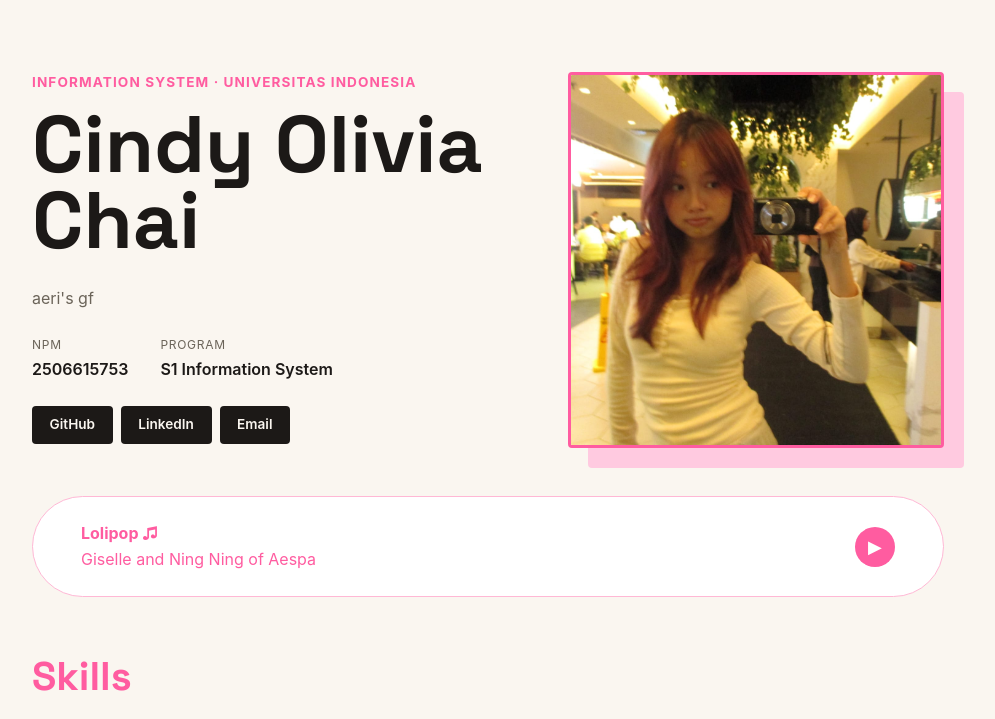
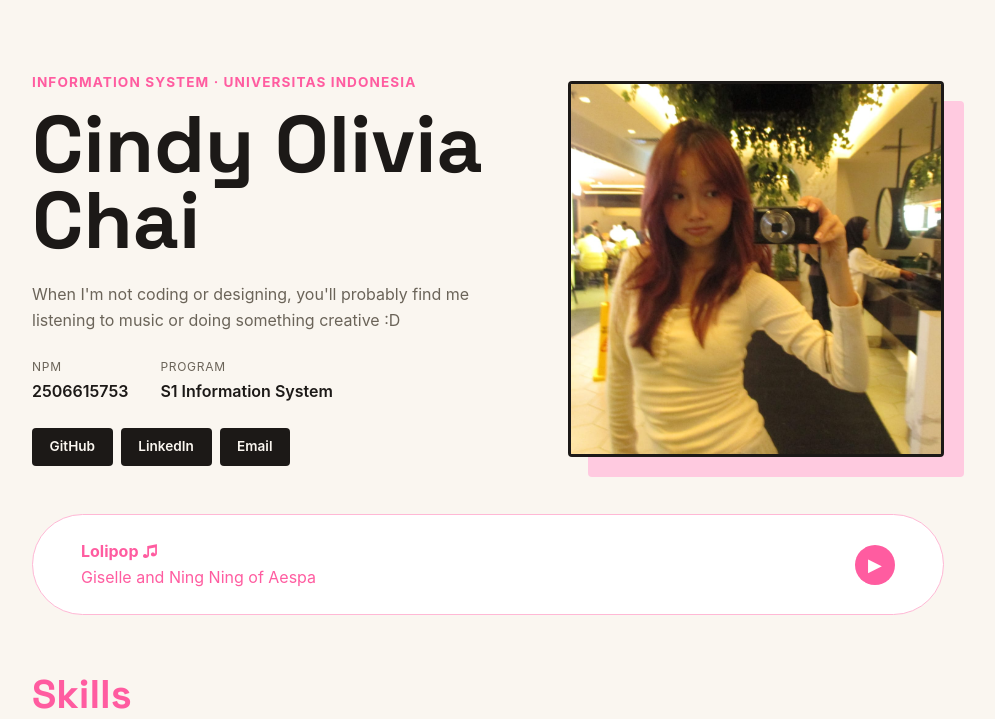
Before and after one commit to nowuqse/myportofolio, a Django app: page / in a window 1280 px wide. Shown: the part 74-793 px from the top of the page, without its empty margins (152-1147 px from the left). Run offline with Django 5.2, Linux system fonts and the light colour scheme.

Commit message:
fix: fix song play button

```diff
--- a/static/css/style.css
+++ b/static/css/style.css
@@ -100,6 +100,7 @@ h1, .brand {
     color: var(--text-muted);
     max-width: 480px;
     margin-bottom: 1.5rem;
+
 }
 
 .meta-list {
@@ -167,7 +168,7 @@ h1, .brand {
     aspect-ratio: 1 / 1;
     object-fit: cover;
     border-radius: var(--radius);
-    border: 3px solid var(--accent-dark);
+    border: 3px solid var(--ink);
 }
 
 .site-footer {
--- a/templates/index.html
+++ b/templates/index.html
@@ -32,7 +32,7 @@
                     <img class="avatar" src="/static/img/cindyhaha.jpeg" alt="Photo of Cindy">
                 </div>
                 <div class="hero-details">
-                    <p class="bio">aeri's gf</p>
+                    <p class="bio">When I'm not coding or designing, you'll probably find me listening to music or doing something creative :D</p>
                     <dl class="meta-list">
                         <div class="meta-row">
                             <dt>NPM</dt>
@@ -69,7 +69,7 @@
                     </button>
 
                     <audio id="song">
-                        <source src="/static/audio/lolipop.mp3" type="audio/mpeg">
+                        <source src="/static/audio/Lolipop.mp3" type="audio/mpeg">
                     </audio>
 
                 </div>
```
